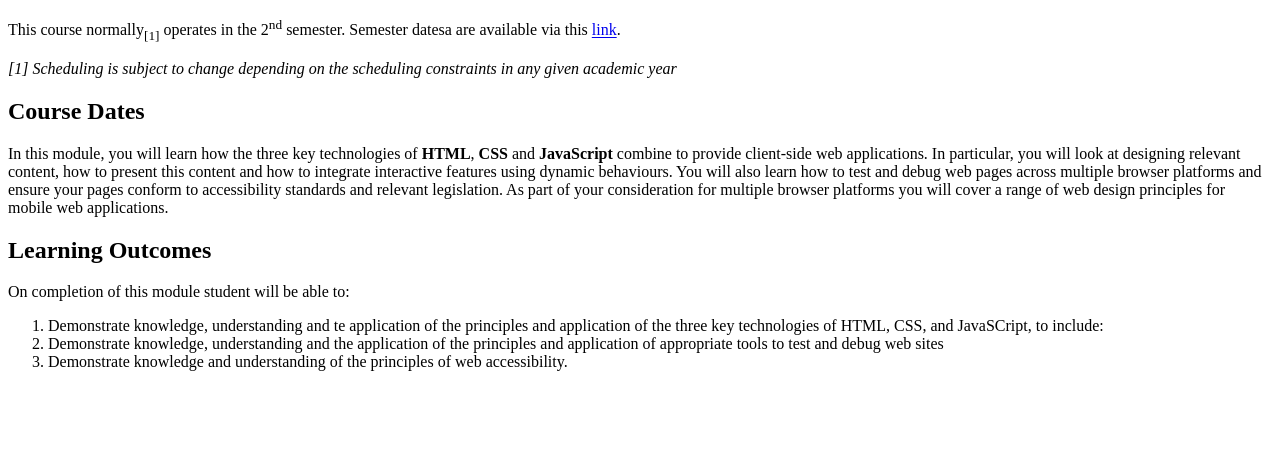
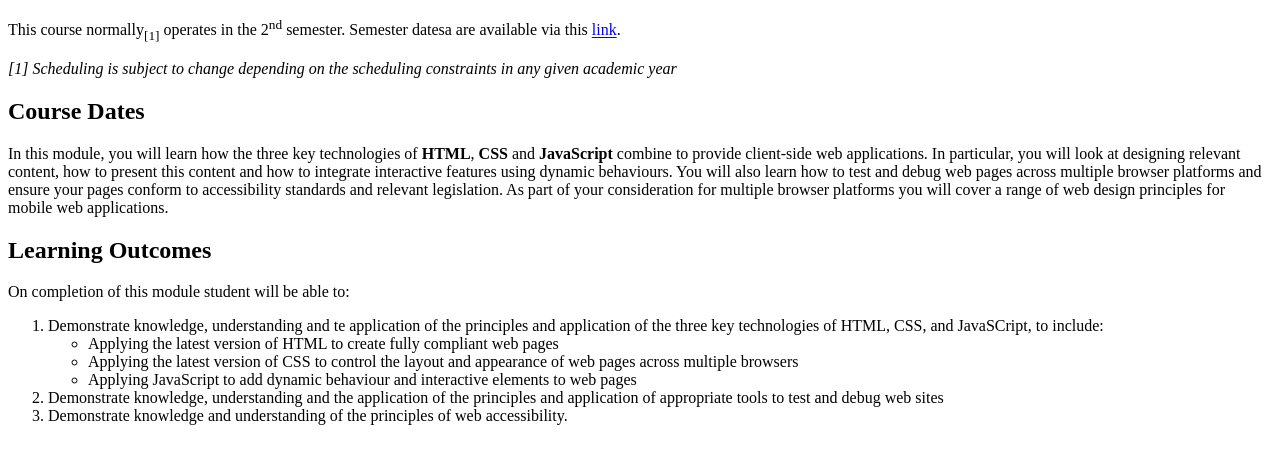
Before and after one commit to nathantotten/CSC1030-Practice-Work, a plain HTML site: page CSC1030_LabWeek2/CSC1030_Spec.html in a window 1280 px wide. Shown: the part 96-560 px from the top of the page. Drawn offline with Linux system fonts and the light colour scheme.

Commit message:
Made some changes

```diff
--- a/CSC1030_LabWeek2/CSC1030_Spec.html
+++ b/CSC1030_LabWeek2/CSC1030_Spec.html
@@ -29,7 +29,15 @@
 
         <p>On completion of this module student will be able to:
             <ol>
-                <li>Demonstrate knowledge, understanding and te application of the principles and application of the three key technologies of HTML, CSS, and JavaSCript, to include:</li>
+                <li>Demonstrate knowledge, understanding and te application of the principles and application of the three key technologies of HTML, CSS, and JavaSCript, to include:
+                    <ul>
+                        <li>Applying the latest version of HTML to create fully compliant web pages</li>
+                        <li>Applying the latest version of CSS to control the layout and appearance of
+                        web pages across multiple browsers</li>
+                        <li>Applying JavaScript to add dynamic behaviour and interactive elements to web
+                        pages</li>
+                    </ul>
+                </li>
                 <li>Demonstrate knowledge, understanding and the application of the principles
                 and application of appropriate tools to test and debug web sites</li>
                 <li> Demonstrate knowledge and understanding of the principles of web
```
